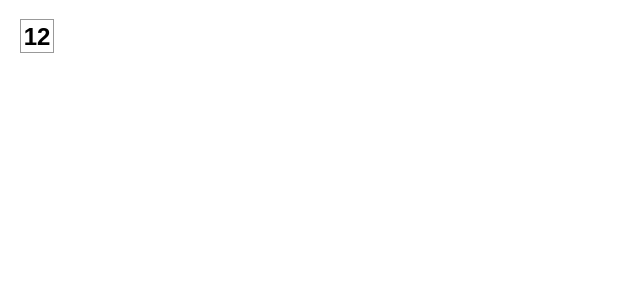
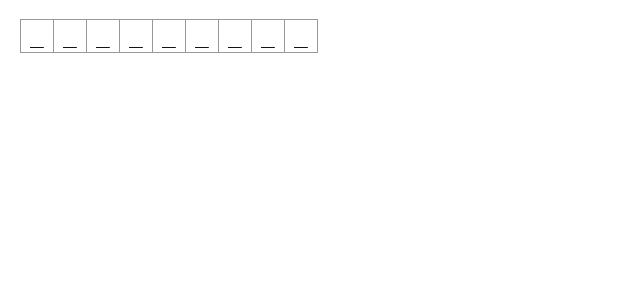
Before and after one commit to eevos/react-tic-tac-toe, a React (Create React App) app in the folder src/: page / in a window 1280 px wide. Shown: the top 300 px of the page, without its empty margins (0-640 px from the left). Built offline with nearby package versions, Linux system fonts and the light colour scheme.

Commit message:
2nd try for board

```diff
--- a/src/App.js
+++ b/src/App.js
@@ -1,32 +1,28 @@
 import React from 'react'
+import ReactDOM from "react-dom/client";
 
 export default function Square() {
 
-  return <MyGrid />;
+  return (
+    <div>
+      <Row />
+      <Row />
+      <Row />
+    </div>
+  );
 }
 
-function MyGrid() {
-  let grid = [];
-  let row = [];
-  let number = 0;
-  console.log('mygrid');
+function Row() {
 
-  for (let y = 0; y < 3; y++) {
-    console.log('loop y');
-
-    number++;
-    for (let x = 0; x < 3; x++) {
-      console.log('loop x');
-
-      row[x] = <MySquare value={number} />
-      number++;
-    }
-    grid[y] = row;
-  }
-
-  return <MySquare value={number} />;
+  return (
+    <div className="board-Row">
+      <MySquare />
+      <MySquare />
+      <MySquare />
+    </div>
+  );
 }
 
-function MySquare({value}) {
+function MySquare({ value }) {
   return <button className="square">{value != null ? value : "_"}</button>;
 };
```
